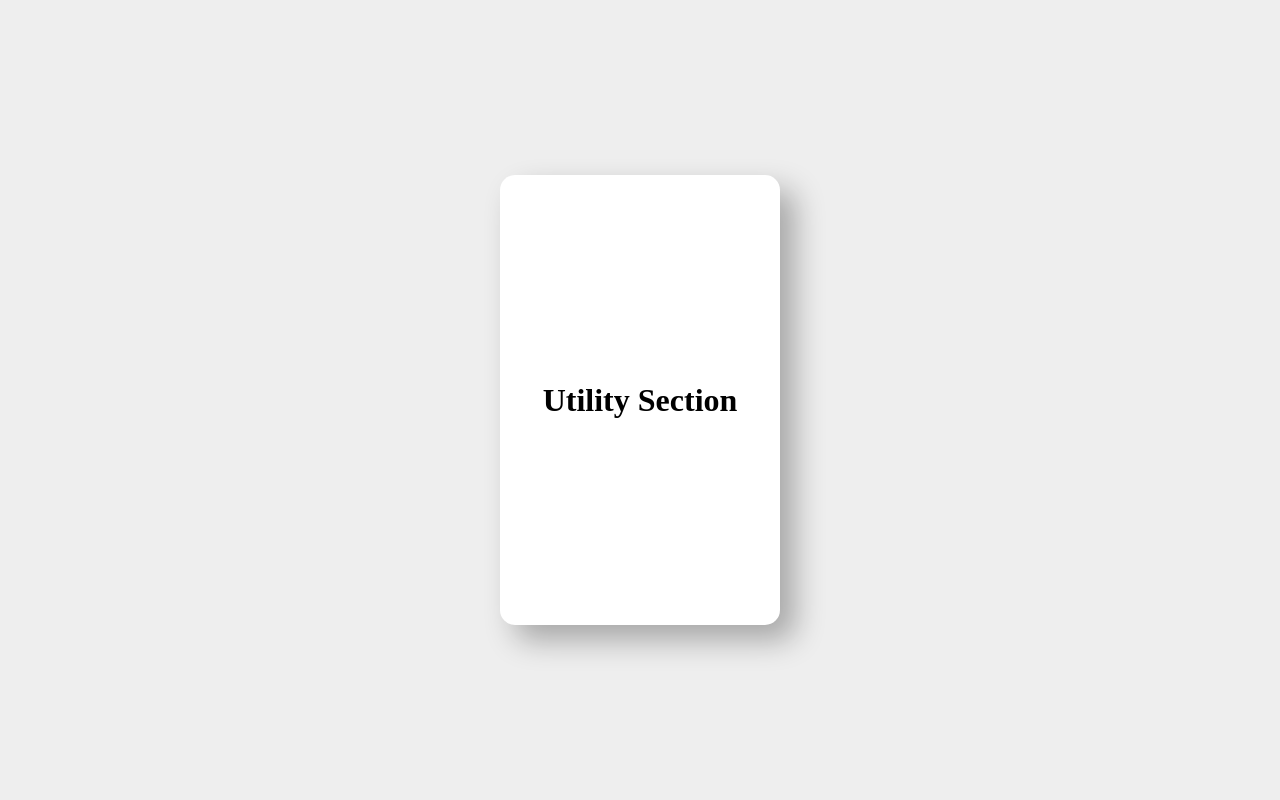
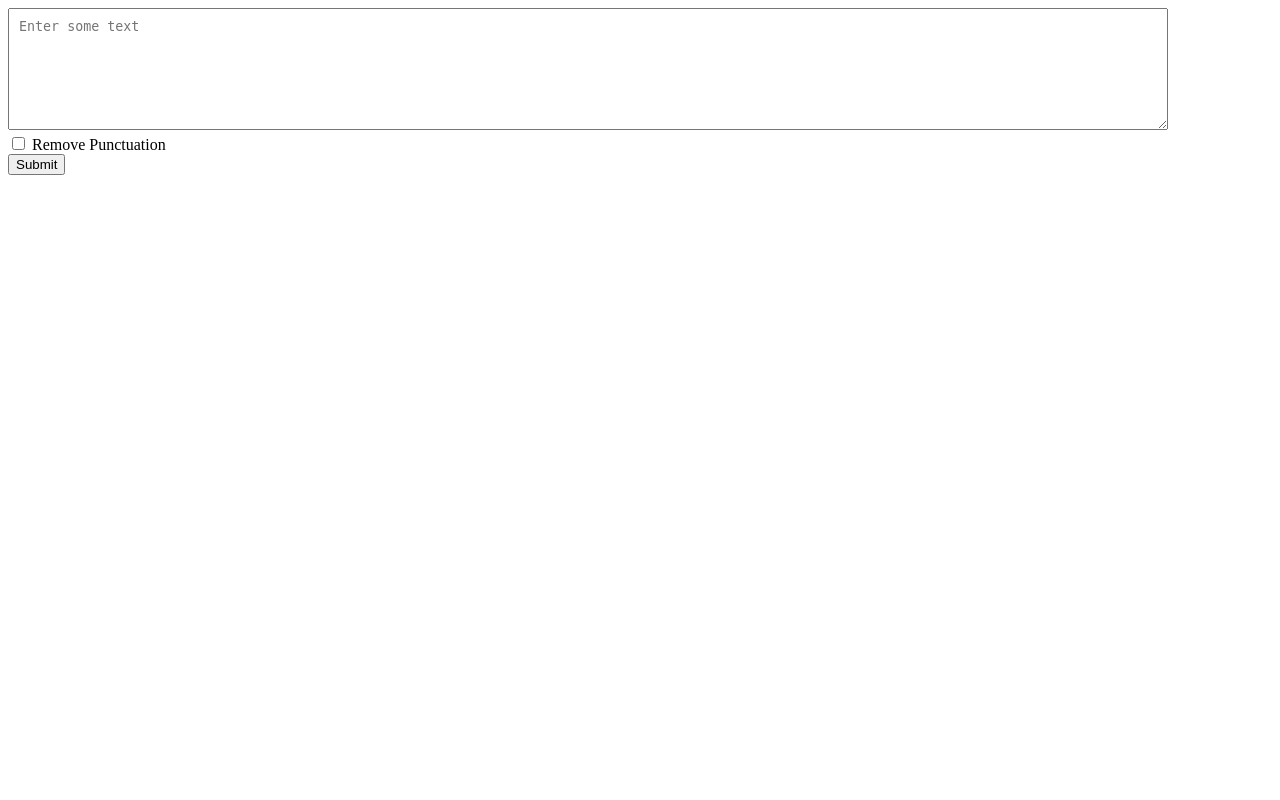
Before and after one commit to SandeepYadav-7/DjangoApp, a Django app: page /utility/ in a window 1280 px wide. Run offline with Django 3.2, Linux system fonts and the light colour scheme.

Commit message:
idk what should i write in commit lol

```diff
--- a/DjangoApp/DjangoApp/views.py
+++ b/DjangoApp/DjangoApp/views.py
@@ -4,8 +4,30 @@ from django.shortcuts import render
 def home(request):
 	return render(request, 'home.html')
 
+def removePunc(text):
+	punctuations = '''!()-[]{};:'"\,<>./?@#$%^&*_~'''
+	new = ""
+	for letter in text:
+		if letter in punctuations:
+			paas
+		else:
+			new += letter
+	print(new)
+	print("this function is working")
+	return new
+
+def utility(request):
+	user_text = request.GET.get("text", "Sandeep the coder")
+	check = request.GET.get("punc", "off")
+	# return HttpResponse(removePunc(user_text))
+	"""
+	if check == "on":
+		removePunc(user_text)
+		print("working this if statement")"""
+	removePunc(user_text)
+	print("this file is working")
+	print(f"\n{check}\n")
+	return render(request, 'utility.html')
+
 def about(request):
 	return render(request, 'about.html')
-
-def utility(request):
-	return render(request, 'utility.html')
--- a/DjangoApp/template/utility.html
+++ b/DjangoApp/template/utility.html
@@ -1,53 +1,34 @@
 <!DOCTYPE html>
 <html>
 <head>
+<title>utility</title>
 <meta name="viewport" content="width=device-width, initial-scale=1" />
-<title>Utility</title>
-<!--
-<link rel="stylesheet" href="index.css" type="text/css">
--->
 <style type="text/css">
-*{
-margin:0;
-padding:0;
-box-sizing:border-box;
-}
-
 body{
 
 }
 
-#container{
-display:flex;
-justify-content: center;
-align-items: center;
-min-height:100vh;
-padding:20px;
-background:#eee;
+textarea{
+padding:10px;
+width:90%;
+height:100px;
 }
 
-#container2{
-position:absolute;
-min-width:280px;
-min-height:450px;
-border-radius:15px;
-padding:10px;
-display:flex;
-justify-content: center;
-align-items: center;
-box-shadow:15px 15px 30px rgba(0, 0, 0, 0.3);
-background: white;
+.btn{
+
 }
-
 </style>
 </head>
 <body>
 
-<div id="container">
-	<div id="container2">
-		<h1 id="title">Utility Section</h1>
-	</div>
-</div>
+<form action="/" >
+	<textarea name="text" placeholder="Enter some text" ></textarea>
+	<br>
+	<input type="checkbox" name="punc">
+	<label>Remove Punctuation</label>
+	<br>
+	<button type="submit" class="btn">Submit</button>
+</form>
 
 </body>
 </html>
```
